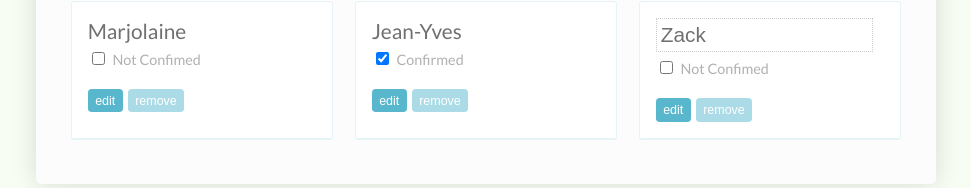
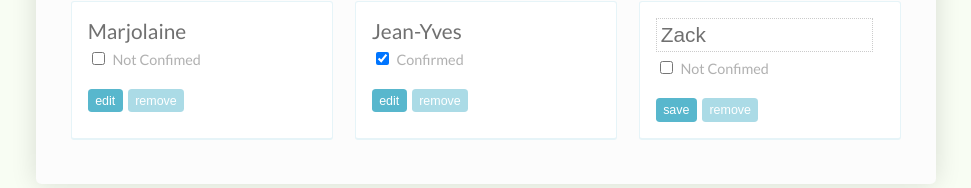
Before and after one commit to syriaca/RSVP, a React (Create React App) app: page / in a window 1280 px wide. Shown: the part 492-680 px from the top of the page, without its empty margins (154-1125 px from the left). Built offline with nearby package versions, Linux system fonts and the light colour scheme.

Commit message:
Changing Guest Name in State

```diff
--- a/src/App.js
+++ b/src/App.js
@@ -43,6 +43,19 @@ class App extends Component {
   toggleEditingAt = index =>
     this.toggleGuestPropertyAt("isEditing", index);
 
+    setNameAt = (name, indexToChange) =>
+    this.setState({
+      guests: this.state.guests.map((guest, index) => {
+        if (index === indexToChange) {
+          return {
+            ...guest,
+            name
+          }
+        }
+        return guest;
+      })
+    });
+
   getTotalInvited = () => this.state.guests.length;
   // getAttendingGuest = () =>
   // getUnconfirmedGuests = () =>
@@ -84,7 +97,8 @@ class App extends Component {
           <GuestList
             guests={this.state.guests}
             toggleConfirmationAt={this.toggleConfirmationAt}
-            toggleEditingAt={this.toggleEditingAt} />
+            toggleEditingAt={this.toggleEditingAt}
+            setNameAt={this.setNameAt} />
 
         </div>
       </div>
--- a/src/components/Guest.js
+++ b/src/components/Guest.js
@@ -4,7 +4,9 @@ import GuestName from './GuestName';
 
 const Guest = props =>
     <li>
-        <GuestName isEditing={props.isEditing}>
+        <GuestName
+            isEditing={props.isEditing}
+            handleNameEdits={e => props.setName(e.target.value)}>
             {props.name}
         </GuestName>
         <label>
@@ -13,7 +15,9 @@ const Guest = props =>
                 checked={props.isConfirmed}
                 onChange={props.handleConfirmation} /> {props.isConfirmed ? "Confirmed" : "Not Confimed"}
         </label>
-        <button onClick={props.handleEditing}>edit</button>
+        <button onClick={props.handleEditing}>
+            {!props.isEditing ? "edit" : "save"}
+        </button>
         <button>remove</button>
     </li>
 
@@ -22,7 +26,8 @@ Guest.propTypes = {
     isConfirmed: PropTypes.bool.isRequired,
     isEditing: PropTypes.bool.isRequired,
     handleConfirmation: PropTypes.func.isRequired,
-    handleEditing: PropTypes.func.isRequired
+    handleEditing: PropTypes.func.isRequired,
+    setName: PropTypes.func.isRequired
 }
 
 export default Guest;
--- a/src/components/GuestList.js
+++ b/src/components/GuestList.js
@@ -11,14 +11,16 @@ const GuestList = props =>
                 isConfirmed={guest.isConfirmed}
                 isEditing={guest.isEditing}
                 handleConfirmation={() => props.toggleConfirmationAt(index)}
-                handleEditing={() => props.toggleEditingAt(index)} />
+                handleEditing={() => props.toggleEditingAt(index)}
+                setName={text => props.setNameAt(text, index)} />
         )}
     </ul>;
 
 GuestList.propTypes = {
     guests: PropTypes.array.isRequired,
     toggleConfirmationAt: PropTypes.func.isRequired,
-    toggleEditingAt: PropTypes.func.isRequired
+    toggleEditingAt: PropTypes.func.isRequired,
+    setNameAt: PropTypes.func.isRequired
 }
 
 export default GuestList;
--- a/src/components/GuestName.js
+++ b/src/components/GuestName.js
@@ -4,7 +4,10 @@ import PropTypes from 'prop-types';
 const GuestName = props =>  {
     if (props.isEditing) {
         return (
-            <input type="text" value={props.children} />
+            <input
+                type="text"
+                value={props.children}
+                onChange={props.handleNameEdits}/>
         );
     }
 
@@ -17,6 +20,7 @@ const GuestName = props =>  {
 
 GuestName.propTypes = {
     isEditing: PropTypes.bool.isRequired,
+    handleNameEdits: PropTypes.func.isRequired
 };
 
 export default GuestName;
```
